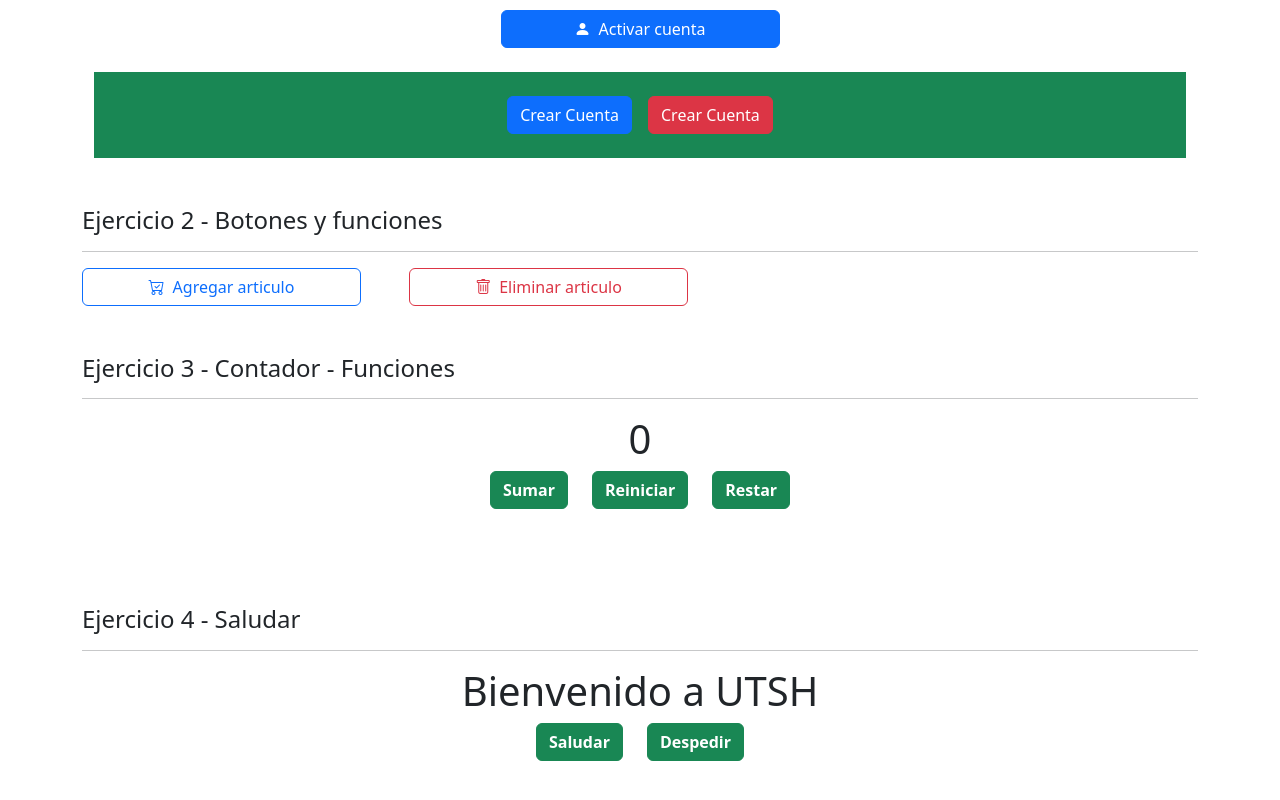
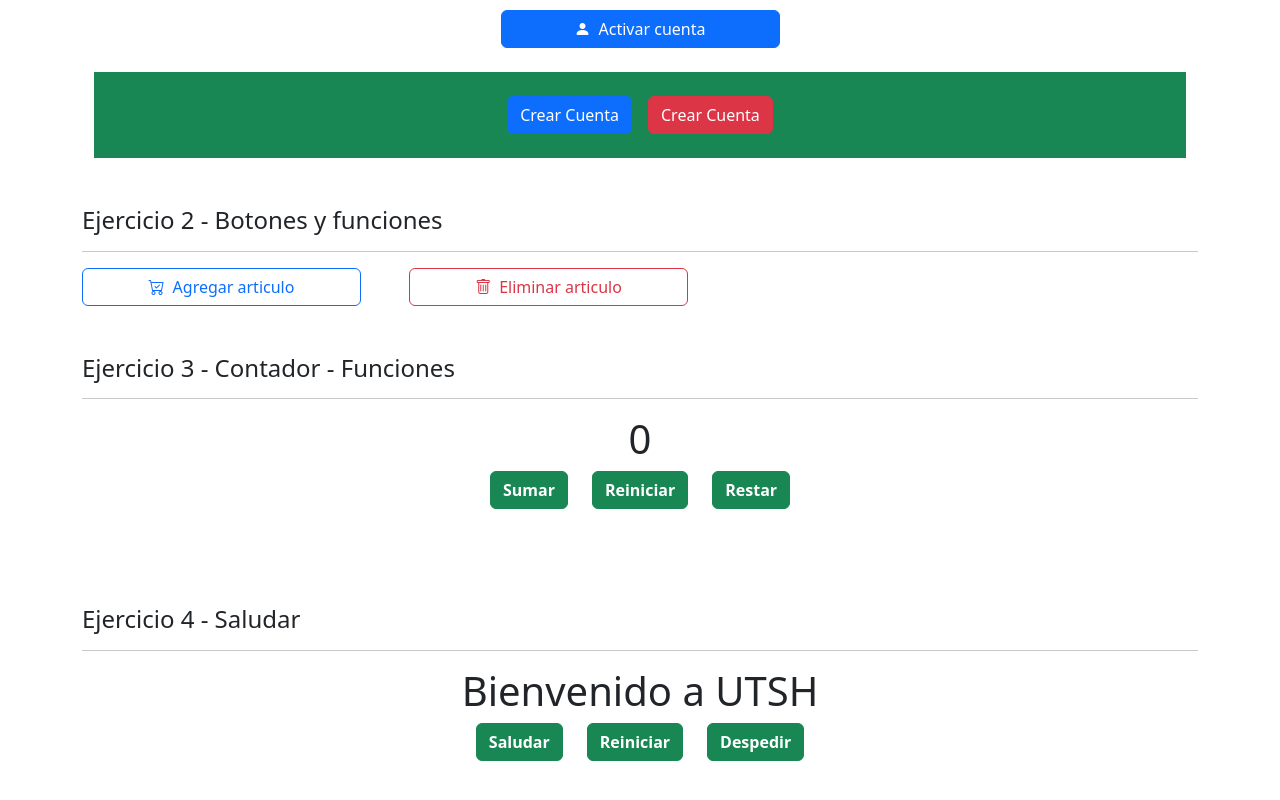
Before and after one commit to AlexanderGarcia27/Aprendiendo-React, a React (Vite) app: page / in a window 1280 px wide. Shown: the part 302-1102 px from the top of the page. Built offline with nearby package versions, Linux system fonts and the light colour scheme.

Commit message:
[FIX] Se creo contenedor de saludar y despedir

```diff
--- a/src/components/Ejercicio04.jsx
+++ b/src/components/Ejercicio04.jsx
@@ -12,6 +12,9 @@ const Ejercicio04 = () => {
     const despedir = ()=>{
         setTexto('Adios Alexander')
     }
+    const reiniciar = ()=>{
+        setTexto('Bienvenido a UTSH')
+    }
     return (
         <>
             <div className="row mt-4">
@@ -25,6 +28,9 @@ const Ejercicio04 = () => {
                         <button className="btn btn-success fw-bold" onClick={saludar}>
                             Saludar
                         </button>
+                        <button className="btn btn-success fw-bold ms-4" onClick={reiniciar}>
+                            Reiniciar
+                        </button>
                         <button className="btn btn-success fw-bold ms-4" onClick={despedir}>
                             Despedir
                         </button>
```
